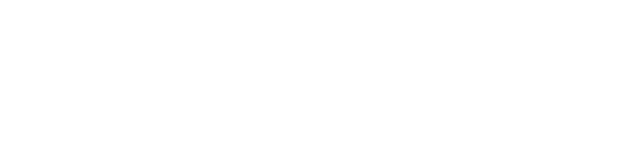
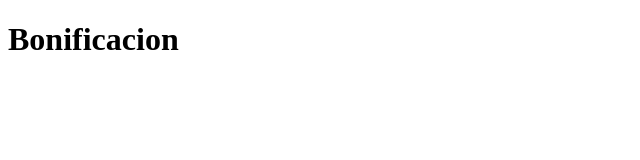
Before and after one commit to JesusCarmona21/Bonificacion, a plain HTML site: page index.html in a window 1280 px wide. Shown: the whole page, without its empty margins (0-640 px from the left). Drawn offline with Linux system fonts and the light colour scheme.

Commit message:
se agrego new repositorio

```diff
--- a/adicional.html
+++ b/index.html
@@ -6,6 +6,7 @@
     <title>Bonificacion</title>
 </head>
 <body>
+    <h1>Bonificacion</h1>
 
 </body>
 </html>
```
